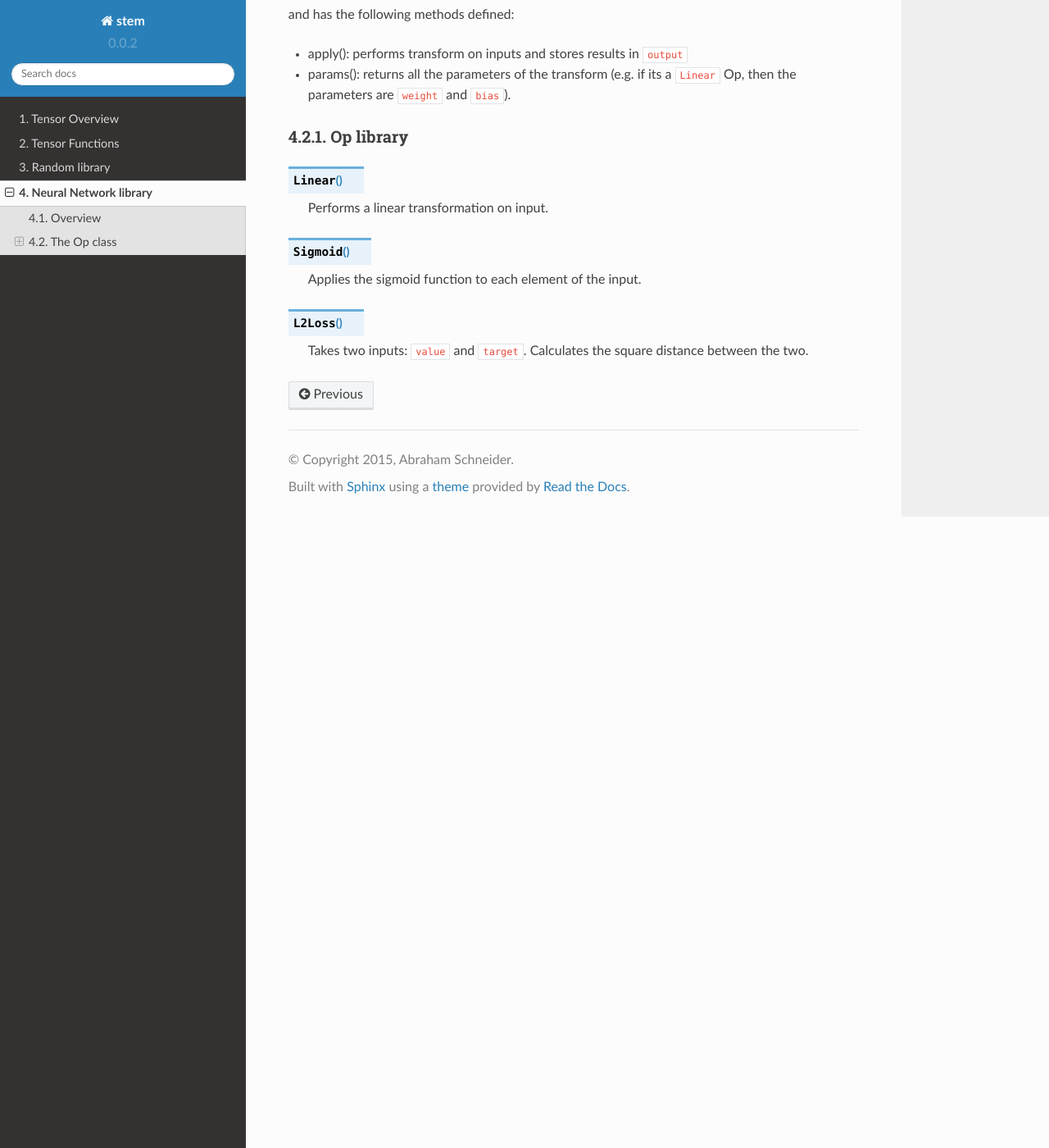
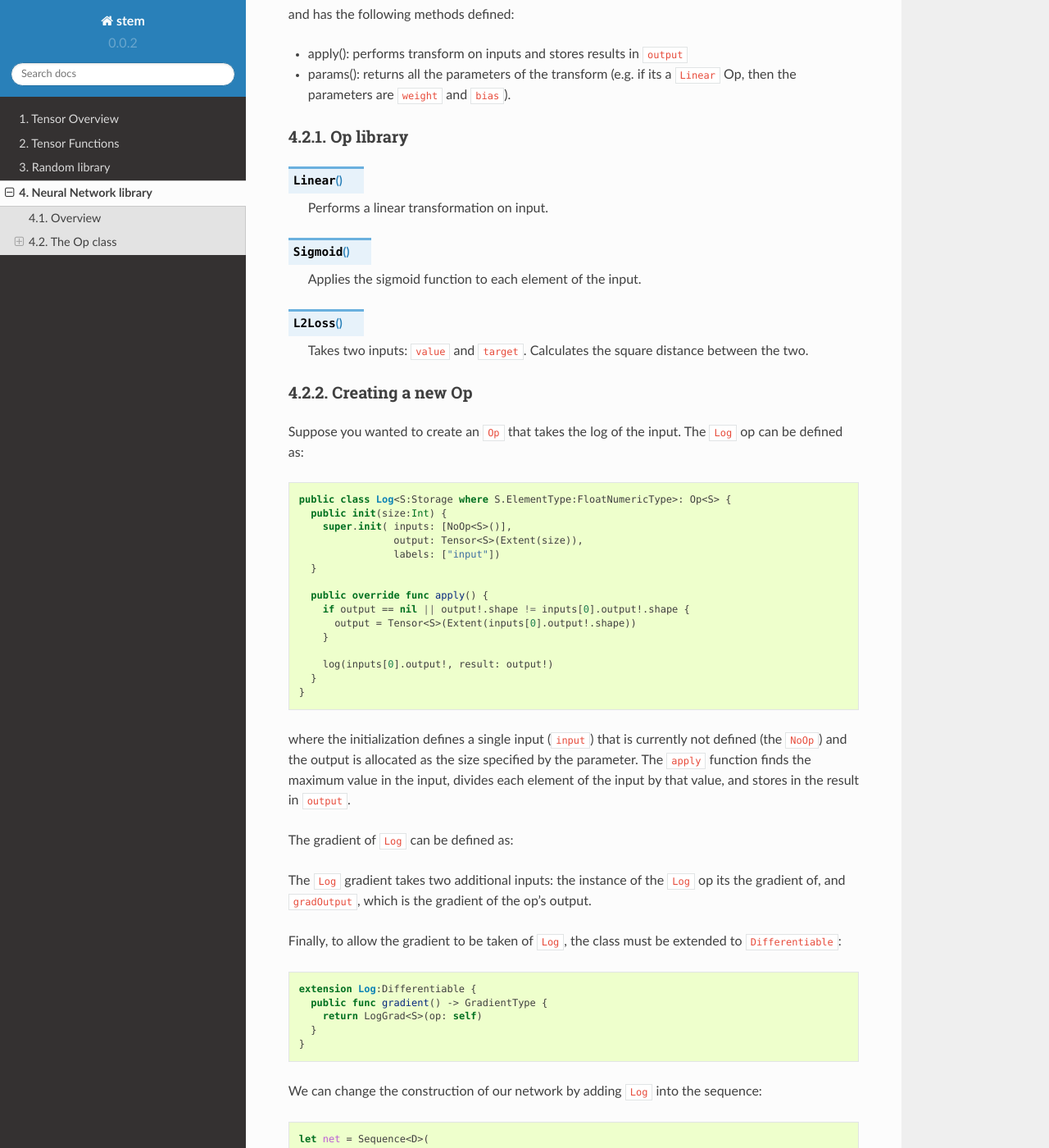
Before and after one commit to abeschneider/stem, a Sphinx documentation site: the page built from docs/source/nn.rst, in a window 1280 px wide and 1400 px high, scrolled down 2293 px. Shown: the whole window at 82% size. Built offline with Sphinx 7.4.7 and the Read the Docs theme 2.0.0, drawn with Linux system fonts in a browser that asks for light colours; some of the changed text lies outside the part shown.

Commit message:
added details on nn ops

```diff
--- a/docs/source/nn.rst
+++ b/docs/source/nn.rst
@@ -103,3 +103,122 @@ Op library
 .. function:: L2Loss
 
   Takes two inputs: ``value`` and ``target``. Calculates the square distance between the two.
+
+-----------------
+Creating a new Op
+-----------------
+Suppose you wanted to create an ``Op`` that takes the log of the input. The ``Log`` op can be defined as:
+
+.. code:: swift
+
+  public class Log<S:Storage where S.ElementType:FloatNumericType>: Op<S> {
+    public init(size:Int) {
+      super.init( inputs: [NoOp<S>()],
+                  output: Tensor<S>(Extent(size)),
+                  labels: ["input"])
+    }
+
+    public override func apply() {
+      if output == nil || output!.shape != inputs[0].output!.shape {
+        output = Tensor<S>(Extent(inputs[0].output!.shape))
+      }
+
+      log(inputs[0].output!, result: output!)
+    }
+  }
+
+where the initialization defines a single input (``input``) that is currently not defined (the ``NoOp``) and the output is allocated as the size specified by the parameter. The ``apply`` function finds the maximum value in the input, divides each element of the input by that value, and stores in the result in ``output``.
+
+The gradient of ``Log`` can be defined as:
+
+.. code::Swift
+
+  public class LogGrad<S:Storage where S.ElementType:FloatNumericType>: Op<S>, Gradient {
+    public required init(op:Log<S>) {
+      super.init( inputs: [op, op.inputs[0], NoOp<S>()],
+                  output: Tensor<S>(op.output!.shape),
+                  labels: ["op", "input", "gradOutput"])
+    }
+
+    public override func apply() {
+      fill(output!, value: 1)
+      output! /= inputs[1].output!
+      output! *= inputs[2].output!
+    }
+
+    public func reset() {
+      fill(output!, value: 0)
+    }
+  }
+
+The ``Log`` gradient takes two additional inputs: the instance of the ``Log`` op its the gradient of, and ``gradOutput``, which is the gradient of the op's output.
+
+Finally, to allow the gradient to be taken of ``Log``, the class must be extended to ``Differentiable``:
+
+.. code:: swift
+
+  extension Log:Differentiable {
+    public func gradient() -> GradientType {
+      return LogGrad<S>(op: self)
+    }
+  }
+
+We can change the construction of our network by adding ``Log`` into the sequence:
+
+.. code:: swift
+
+  let net = Sequence<D>(
+    Symbol<D>(zeros(Extent(5))),
+    Log<D>(size: 5)
+    Linear<D>(inputSize: 5, outputSize: 3),
+    Sigmoid<D>(size: 3),
+    L2Loss<D>(size: 3))
+
+and have the optimization correctly calculate the derivative as before:
+
+.. code:: swift
+
+  let opt = GradientDescentOptimizer(net, alpha: alpha)
+
+because ``GradientDescentOptimizer`` will automatically call ``gradient`` on each ``Op``, an instance of ``LogGradient`` will be created for each instance of ``Log``.
+
+-----------------
+Testing your Op
+-----------------
+It is always a good idea to do a gradient check on a newly created ``Op``. You can create a new unit test to do so:
+
+.. code:: swift
+
+  func testLogOp() {
+    let input = Symbol<S>(uniform(Extent(5)))
+    let target = Symbol<S>(uniform(Extent(5)))
+
+    let log = Log<S>(size: 5)
+    log.setInput("input", to: input)
+
+    let loss = L2Loss(target: target)
+    loss.setInput("input", to: log)
+
+    let lossGrad = loss.gradient()
+    let logGrad = log.gradient()
+    logGrad.setInput("gradOutput", to: lossGrad)
+
+    let eps = 10e-6
+    let result = checkGradient(params: input.output!,
+                               gradParams: (logGrad as! Op<S>).output!,
+                               eps: eps)
+    {
+        logGrad.reset()
+        lossGrad.reset()
+
+        log.apply()
+        loss.apply()
+
+        lossGrad.apply()
+        logGrad.apply()
+
+        return loss.value
+    }
+
+    XCTAssert(isClose(result, zeros(Extent(result.shape)), eps: eps))
+  }
```
